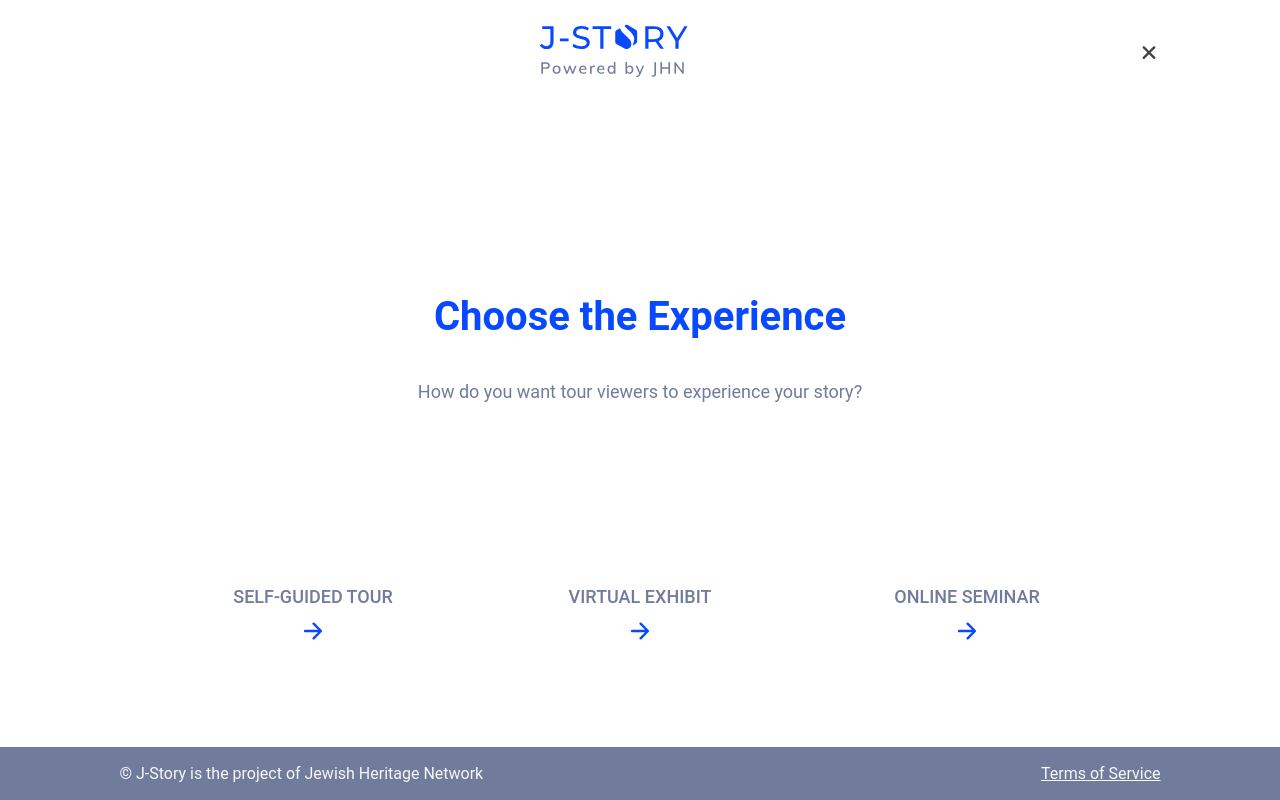
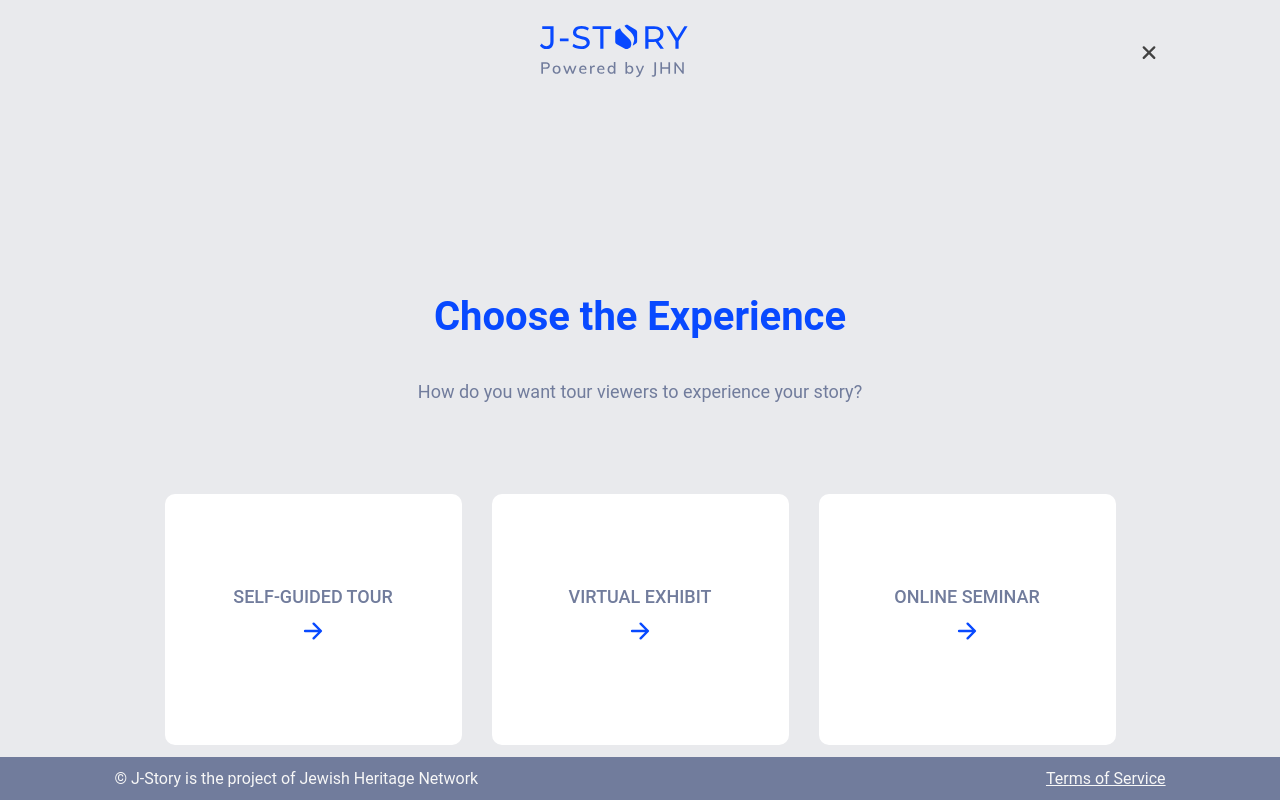
Before and after one commit to sunilgjia/j-story, a React (Create React App) app: page /home in a window 1280 px wide. Built offline with nearby package versions, Linux system fonts and the light colour scheme.

Commit message:
Updated changes on background color and footer

```diff
--- a/src/components/footer/footer.style.tsx
+++ b/src/components/footer/footer.style.tsx
@@ -1,4 +1,4 @@
-import { IonFooter } from "@ionic/react";
+import { IonFooter, IonRow } from "@ionic/react";
 import styled from "styled-components";
 
 export const PageFooter = styled(IonFooter)`
@@ -23,3 +23,9 @@ export const TermsOfService = styled.div`
   text-align: right;
   text-decoration: underline;
 `;
+
+export const FooterRow = styled(IonRow)`
+  display: flex;
+  justify-content: space-between;
+  gap: 16px;
+`;
--- a/src/components/footer/footer.tsx
+++ b/src/components/footer/footer.tsx
@@ -1,27 +1,20 @@
-import { IonCol, IonRow } from "@ionic/react";
-
 // Style
 import {
-  FooterDesc,
-  FooterWrapper,
+  FooterDesc, FooterRow, FooterWrapper,
   PageFooter,
-  TermsOfService,
+  TermsOfService
 } from "./footer.style";
 
 const Footer: React.FC = () => {
   return (
     <PageFooter>
       <FooterWrapper>
-        <IonRow>
-          <IonCol>
-            <FooterDesc>
-              &#169; J-Story is the project of Jewish Heritage Network
-            </FooterDesc>
-          </IonCol>
-          <IonCol>
-            <TermsOfService>Terms of Service</TermsOfService>
-          </IonCol>
-        </IonRow>
+        <FooterRow>
+          <FooterDesc>
+            &#169; J-Story is the project of Jewish Heritage Network
+          </FooterDesc>
+          <TermsOfService>Terms of Service</TermsOfService>
+        </FooterRow>
       </FooterWrapper>
     </PageFooter>
   );
--- a/src/components/header/header.style.tsx
+++ b/src/components/header/header.style.tsx
@@ -1,4 +1,4 @@
-import { IonHeader } from "@ionic/react";
+import { IonHeader, IonToolbar } from "@ionic/react";
 import styled from "styled-components";
 
 export const PageHeader = styled(IonHeader)`
@@ -10,6 +10,10 @@ export const PageHeader = styled(IonHeader)`
   }
 `;
 
+export const PageToolbar = styled(IonToolbar)`
+  --background: #e9eaed;
+`;
+
 export const LogoWrraper = styled.div`
   text-align: center;
 `;
--- a/src/components/header/header.tsx
+++ b/src/components/header/header.tsx
@@ -1,15 +1,13 @@
-import { IonButton, IonButtons, IonIcon, IonToolbar } from "@ionic/react";
-
+import { IonButton, IonButtons, IonIcon } from "@ionic/react";
 // Icons
 import { close } from "ionicons/icons";
-
 // Style
-import { Logo, LogoWrraper, PageHeader } from "./header.style";
+import { Logo, LogoWrraper, PageHeader, PageToolbar } from "./header.style";
 
 const Header: React.FC = () => {
   return (
     <PageHeader>
-        <IonToolbar>
+        <PageToolbar>
           <LogoWrraper>
             <Logo src="assets/logo.svg" />
           </LogoWrraper>
@@ -18,7 +16,7 @@ const Header: React.FC = () => {
               <IonIcon slot="icon-only" icon={close} />
             </IonButton>
           </IonButtons>
-        </IonToolbar>
+        </PageToolbar>
       </PageHeader>
   );
 };
--- a/src/pages/Home.style.tsx
+++ b/src/pages/Home.style.tsx
@@ -1,5 +1,9 @@
-import { IonIcon, IonRow } from "@ionic/react";
+import { IonIcon, IonRow, IonContent } from "@ionic/react";
 import styled from "styled-components";
+
+export const PageContent = styled(IonContent)`
+  --background: #e9eaed;
+`;
 
 export const PageWrapper = styled.div`
   width: 84%;
--- a/src/pages/Home.tsx
+++ b/src/pages/Home.tsx
@@ -1,4 +1,4 @@
-import { IonCol, IonContent, IonPage, IonRow } from "@ionic/react";
+import { IonCol, IonPage, IonRow } from "@ionic/react";
 // Icons
 import { arrowForward } from "ionicons/icons";
 // Components
@@ -6,20 +6,17 @@ import Footer from "../components/footer/footer";
 import Header from "../components/header/header";
 // Style
 import {
-  ExperienceBoxWrapper,
-  ExperienceBox,
-  ExperienceTitle,
-  ForwardArrow,
-  PageDesc,
+  ExperienceBox, ExperienceBoxWrapper, ExperienceTitle,
+  ForwardArrow, PageContent, PageDesc,
   PageTitle,
-  PageWrapper,
+  PageWrapper
 } from "./Home.style";
 
 const Home: React.FC = () => {
   return (
     <IonPage id="home-page">
       <Header />
-      <IonContent fullscreen>
+      <PageContent fullscreen>
         <PageWrapper>
           <IonRow>
             <IonCol>
@@ -48,7 +45,7 @@ const Home: React.FC = () => {
             </ExperienceBox>
           </ExperienceBoxWrapper>
         </PageWrapper>
-      </IonContent>
+      </PageContent>
       <Footer />
     </IonPage>
   );
```
